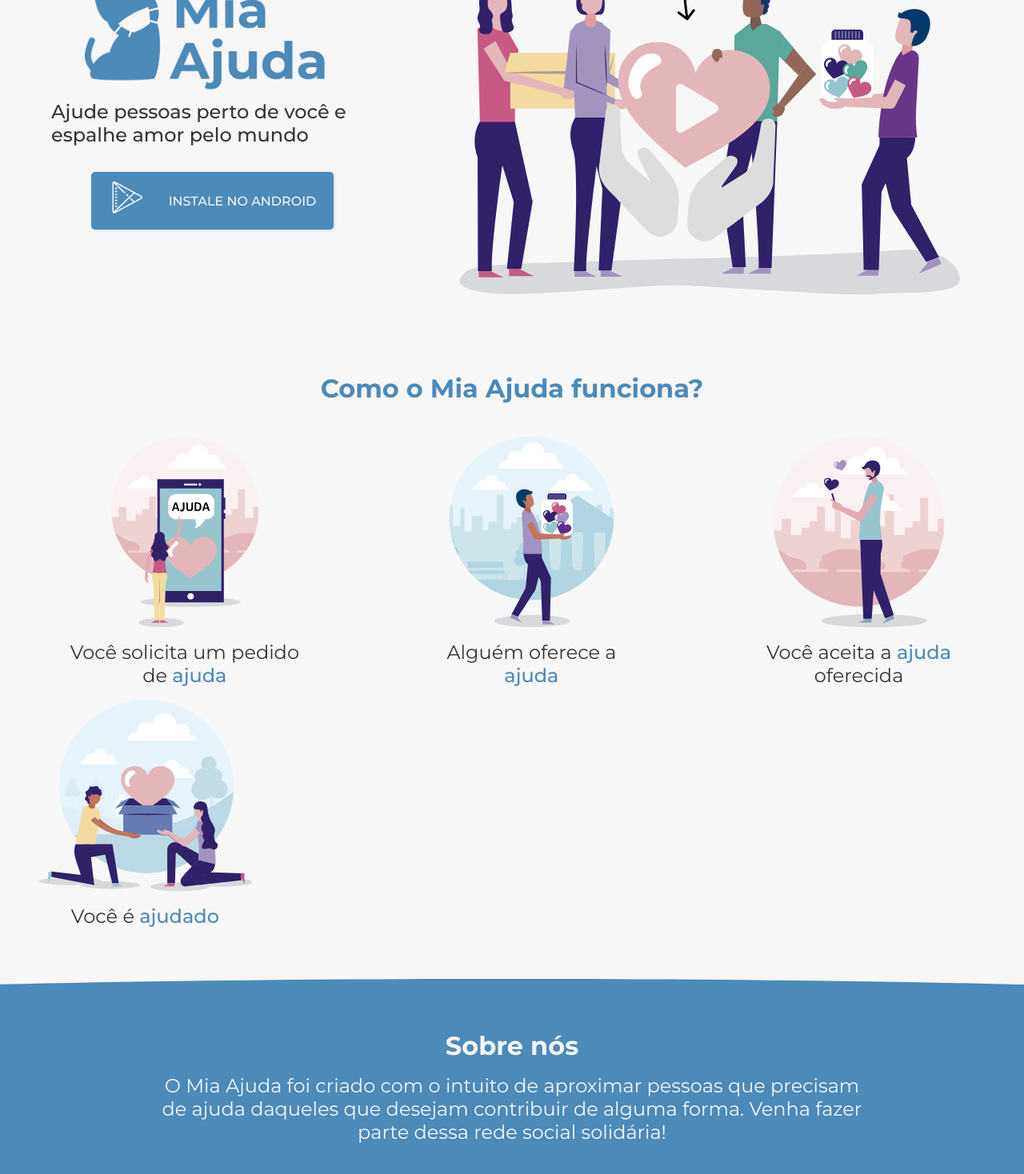
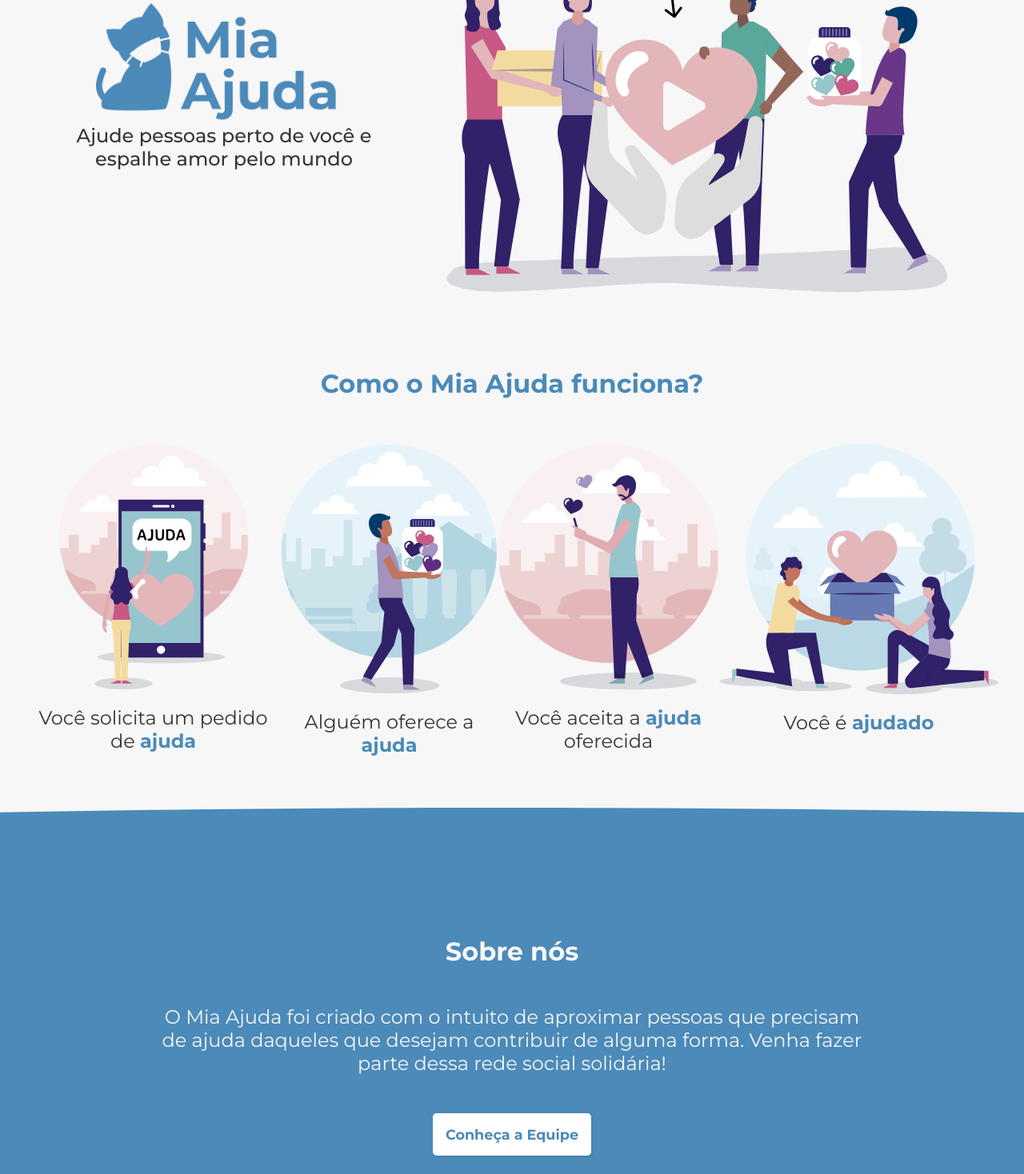
Before and after one commit to mia-ajuda/Institucional, a React (Create React App) app: page / in a window 1280 px wide. Shown: the part 260-1728 px from the top of the page at 80% size. Built offline with nearby package versions, Linux system fonts and the light colour scheme.

Commit message:
fix some layout aligments

```diff
--- a/src/components/HoverPicture/style.css
+++ b/src/components/HoverPicture/style.css
@@ -2,9 +2,11 @@
     position: relative;
     border-radius: 50%;
     overflow: hidden;
-    width: 14rem;
-    height: 14rem;
+    width: 11vw;
+    height: 11vw;
     margin: 1rem;
+    min-width: 130px;
+    min-height: 130px;
     transition: all 0.2s;
 
     display: flex;
@@ -34,14 +36,15 @@
 }
 
 .name {
-    max-width: 12rem;
+    max-width: 80%;
     color: #fff;
     text-align: center;
+    font-size: 1.2rem;
     font-weight: bold;
 }
 
 .image {
-    width: 16rem;
-    height: 16rem;
+    width: 100%;
+    height: 100%;
     object-fit: cover;
 }
--- a/src/components/NavBar/styles.js
+++ b/src/components/NavBar/styles.js
@@ -3,7 +3,7 @@
 export const Navbar = styled.div`
   width: 100%;
   position: fixed;
-  padding: 0.7em 4em;
+  padding: 0.7em 2.5em;
   background-color: #f7f7f7;
   z-index: 10;
 
--- a/src/pages/contact/index.js
+++ b/src/pages/contact/index.js
@@ -17,7 +17,7 @@
             Quer sugerir, elogiar, colaborar?
             Entre em contato com o Mia Ajuda, e faça parte dessa rede solidária!
           </p>
-          <p style={{ marginTop: '.8rem', color: '#4b8ab9', fontWeight: 'bold' }}>miaajudaunb@gmail.com</p>
+          <a className="emailLink" href = "mailto: miaajudaunb@gmail.com">miaajudaunb@gmail.com</a>
         </div>
       </div>
     </Container>
--- a/src/pages/contact/styles.js
+++ b/src/pages/contact/styles.js
@@ -9,12 +9,12 @@
   div {
     display: flex;
     flex-direction: row;
-    margin: 0 2.5em;
 
     div {
       width: 50%;
       img {
         width: 100%;
+        margin: 0 2.5rem;
       }
     }
 
@@ -22,6 +22,17 @@
       display: flex;
       flex-direction: column;
       justify-content: center;
+      margin: 0 2.5rem;
+
+      .emailLink {
+        display: inline-block;
+        padding: 1em 0em;
+        text-align: right;
+        font-size: 2em;
+        margin-top: .8rem;
+        color: #4b8ab9;
+        font-weight: bold
+      }
 
       h3 {
         font-size: 3em;
@@ -45,11 +56,17 @@
         align-self: center;
         img {
           width: 100%;
+          margin: 0;
         }
       }
 
       #contactContent {
         margin-top: 3rem;
+
+        .emailLink {
+          font-size: 1.2rem;
+          text-align: center;
+        }
 
         h3 {
           text-align: center;
--- a/src/pages/home/index.js
+++ b/src/pages/home/index.js
@@ -7,6 +7,8 @@
   Footer,
   HomeBackground,
 } from './styles';
+
+import { NavLink } from 'react-router-dom';
 
 import card1 from '../../assets/images/card1.svg';
 import card2 from '../../assets/images/card2.svg';
@@ -20,6 +22,8 @@
 import Modal from '../../components/Modal/Modal';
 
 import androidIcon from '../../assets/images/android.png';
+import androidBlueIcon from '../../assets/images/android-blue.png';
+
 
 export default function Home() {
   const [openedModal, setOpenedModal] = useState(false);
@@ -44,16 +48,16 @@
       <header>
         <div>
           <img id='logo' src={logoTitle} alt='logo' />
-          <p>Ajude pessoas perto de você e espalhe amor pelo mundo</p>
-          <div className='android-btn'>
+          <p id="main-text">Ajude pessoas perto de você e espalhe amor pelo mundo</p>
+          {/* <button className='android-btn' disabled >
             <img
               id='logo'
               src={androidIcon}
               alt='androind'
-              style={{ width: '3rem' }}
+              style={{ width: '1.5rem', marginRight: '1rem' }}
             />
             INSTALE NO ANDROID
-          </div>
+          </button> */}
         </div>
         <img
           id='header-img'
@@ -65,6 +69,7 @@
       <section>
         <h3 className='title'>Como o Mia Ajuda funciona?</h3>
         <HowToUseList>
+          <div>
             <li>
               <img src={card1} alt='card' />
               <p>
@@ -77,6 +82,8 @@
                 Alguém oferece a <span>ajuda</span>
               </p>
             </li>
+          </div>
+          <div>
             <li>
               <img src={card3} alt='card' />
               <p>
@@ -89,6 +96,7 @@
                 Você é <span>ajudado</span>
               </p>
             </li>
+          </div>
         </HowToUseList>
       </section>
       <HomeBackground>
@@ -99,7 +107,7 @@
             precisam de ajuda daqueles que desejam contribuir de alguma
             forma. Venha fazer parte dessa rede social solidária!
           </p>
-          <button>Conheça a Equipe</button>
+          <NavLink to="/team" style={{textDecoration: "none"}} ><button className="white-btn">Conheça a Equipe</button></NavLink>
         </HomeSection>
         <HomeSection>
           <h3>Vamos melhorar o mundo?!</h3>
@@ -108,7 +116,7 @@
             Entre para nossa lista de apoiadores e torne o mundo cada vez melhor
             por meio da solidariedade!
           </p>
-          <button>Seja um apoiador</button>
+          <NavLink to="/contact" style={{textDecoration: "none"}} ><button className="white-btn">Seja um apoiador</button></NavLink>
         </HomeSection>
         <HomeSection>
           <h3>Faça parte dessa iniciativa!</h3>
@@ -125,16 +133,15 @@
             conversar! Recite um poema! Doe um alimento! Colabore como queira! O
             importante é ajudar!
           </p>
-          <button className='android android-btn'>
-            {' '}
+          {/* <button className='android-btn' >
             <img
               id='logo'
-              src={androidIcon}
+              src={androidBlueIcon}
               alt='androind'
-              style={{ width: '3rem' }}
+              style={{ width: '1.5rem', marginRight: '1rem' }}
             />
-            <span> INSTALE NO ANDROID</span>
-          </button>
+            INSTALE NO ANDROID
+          </button> */}
         </HomeSection>
         <Footer></Footer>
       </HomeBackground>
--- a/src/pages/home/styles.js
+++ b/src/pages/home/styles.js
@@ -7,20 +7,40 @@
 export const Container = styled.div`
   header {
     display: flex;
-    justify-content: space-between;
+    justify-content: space-around;
     padding: 7rem 0 4rem 0;
     width: 90%;
+    height: 90vh;
     margin: 0 auto;
     align-items: center;
 
+    #main-text {
+      text-align: center;
+      margin-bottom: 2rem;
+    }
+
     .android-btn {
+      background-color: #4b8ab9;
+      color: #f7f7f7;
+      border: none;
+      cursor: pointer;
+      padding: 1rem 1rem;
+      border-radius: 0.3rem;
+      font-weight: 500;
+      box-shadow: 1px 1px 3px #35353535;
+      margin-top: 1rem;
+      font-size: 1.1rem;
+
       display: flex;
-      flex-direction: row;
-      justify-content: space-around;
-      width: 75%;
-      font-size: 1rem;
+      justify-content: center;
       align-items: center;
-      padding: .5rem !important;
+
+      &:hover,
+      &:active {
+        transition: all 0.5s;
+        background: ${darken(0.1, '#4b8ab9')};
+        box-shadow: 1px 1px 5px 2px #35353535;
+      }
     }
 
     #header-img {
@@ -29,47 +49,28 @@
 
     #logo {
       width: 20rem;
-      margin-bottom: 0.5rem;
+      margin-bottom: 0;
     }
 
     div {
-      height: 100%;
+      height: 30vh;
       display: flex;
       flex-direction: column;
       justify-content: space-between;
       width: 35%;
+      max-width: 400px;
       font-weight: 500;
       align-items: center;
 
       p {
         margin-bottom: 1rem;
       }
-
-      div {
-        background-color: #4b8ab9;
-        color: #f7f7f7;
-        border: none;
-        cursor: pointer;
-        padding: 1rem 1rem;
-        border-radius: 0.3rem;
-        font-weight: 500;
-        box-shadow: 1px 1px 3px #35353535;
-        margin-top: 1rem;
-        font-size: 1.1rem;
-        width: 100%;
-
-        &:hover,
-        &:active {
-          transition: all 0.5s;
-          background: ${darken(0.1, '#4b8ab9')};
-          box-shadow: 1px 1px 5px 2px #35353535;
-        }
-      }
     }
   }
 
   .title {
     color: #4b8ab9;
+    margin-bottom: 2rem;
   }
 
   h3 {
@@ -80,7 +81,6 @@
     header {
       display: flex;
       flex-direction: column;
-      padding-bottom: 3rem;
 
       #logo {
         width: 15rem;
@@ -88,6 +88,7 @@
 
       div {
         width: 100%;
+        height: 100%;
         p {
           margin: 0;
         }
@@ -108,7 +109,7 @@
       align-items: center;
       text-align: center;
       img {
-        width: 50%;
+        width: 80%;
       }
     }
   }
@@ -121,26 +122,15 @@
   width: 95%;
   margin: 0 auto;
   text-align: center;
-  justify-content: baseline;
+  justify-content: center;
   flex-wrap: wrap;
 
-  li {
-    padding: 0;
-    margin: 0;
+  div {
     display: flex;
-    flex-direction: column;
-    align-items: center;
+    flex: 1;
+    justify-content: space-around;
+  }
 
-    img {
-      height: 15rem;
-      margin: 0 1rem;
-      margin: 1rem;
-    }
-
-    p {
-      width: 80%;
-    }
-  }
 
   img {
     margin-bottom: 1rem;
@@ -152,7 +142,7 @@
 
   span {
     color: #4b8ab9;
-    font-weight: 500;
+    font-weight: bold;
   }
 
   @media only screen and (max-width: 768px) {
@@ -166,12 +156,13 @@
 `;
 export const HomeSection = styled.section`
   text-align: center;
-  padding: 4rem 0 1.5rem 0;
+  padding: 6rem 0 1.5rem 0;
   color: #f7f7f7;
 
   p {
-    margin: 1rem auto;
+    margin: 3rem auto;
     width: 70%;
+    max-width: 1000px;
   }
 
   h3 {
@@ -179,38 +170,58 @@
     text-align: center;
   }
 
-  .android {
-    background-color: #f7ef6e;
+  .white-btn {
+    margin: auto;
+    background-color: #fff;
     color: #4b8ab9;
+    border: none;
+    cursor: pointer;
+    padding: 1rem 1rem;
+    border-radius: 0.3rem;
+    font-weight: bold;
+    box-shadow: 1px 1px 3px #35353535;
+    margin-top: 1rem;
+    font-size: 1.1rem;
+
     display: flex;
+    justify-content: center;
     align-items: center;
-    margin: 0 auto;
-    &:hover,
-    &:active {
-      background: ${darken(0.1, '#F7EF6E')};
-    }
-  }
-
-  button {
-    background-color: #f7f7f7;
-    color: #4b8ab9;
-    padding: 0.8rem 1rem;
-    border: none;
-    border-radius: 0.2rem;
-    font-weight: 600;
-    box-shadow: 1px 1px 3px #35353535;
-    margin-top: 1.5rem;
-    font-size: 1.2rem;
 
     &:hover,
     &:active {
       transition: all 0.5s;
-      background: ${darken(0.1, '#f7f7f7')};
+      background: ${darken(0.1, '#fff')};
+      box-shadow: 1px 1px 5px 2px #35353535;
+    }
+  }
+
+  .android-btn {
+    margin: auto;
+    background-color: #f7ef6e;
+    color: #4b8ab9;
+    border: none;
+    cursor: pointer;
+    padding: 1rem 1rem;
+    border-radius: 0.3rem;
+    font-weight: bold;
+    box-shadow: 1px 1px 3px #35353535;
+    margin-top: 1rem;
+    font-size: 1.1rem;
+
+    display: flex;
+    justify-content: center;
+    align-items: center;
+
+    &:hover,
+    &:active {
+      transition: all 0.5s;
+      background: ${darken(0.1, '#f7ef6e')};
       box-shadow: 1px 1px 5px 2px #35353535;
     }
   }
 `;
 export const HomeBackground = styled.div`
+  padding-top: 4rem;
   background-image: url(${background});
   background-repeat: no-repeat;
   background-size: cover;
--- a/src/pages/support/styles.js
+++ b/src/pages/support/styles.js
@@ -62,18 +62,25 @@
 
       div {
         flex-direction: column;
+        align-items: center;
         margin: 0;
 
         div {
-          width: 70%;
           align-self: center;
           img {
             width: 100%;
           }
         }
 
+        #support-img {
+          width: 70%;
+          margin-right: 0;
+        }
+
         #supportContent {
+          margin-left: 0;
           p {
+            width: 70%;
             text-align: center;
           }
         }
@@ -81,6 +88,10 @@
 
       #supporterContent {
         margin-top: 4em;
+
+        .card-container {
+          width: 80%;
+        }
       }
     }
   }
--- a/src/pages/team/styles.js
+++ b/src/pages/team/styles.js
@@ -41,9 +41,10 @@
       }
 
       .card-container {
+        margin: 0 1.5rem;
         display: flex;
         flex-wrap: wrap;
-        justify-content: space-around;
+        justify-content: space-between;
         flex-direction: row;
       }
 
@@ -51,11 +52,6 @@
   }
 
   @media only screen and (max-width: 768px) {
-    .card-container {
-      img {
-        min-width: 30%;
-      }
-    }
     div {
       flex-direction: column;
 
@@ -66,17 +62,23 @@
 
       div {
         flex-direction: column;
-        margin: 0;
+        align-items: center;
 
         div {
-          width: 70%;
           align-self: center;
           img {
             width: 100%;
           }
         }
 
+        #team-img {
+          margin-right: 0;
+          width: 70%;
+        }
+
         #teamContent {
+          width: 70%;
+          margin-left: 0;
           p {
             text-align: center;
           }
@@ -85,6 +87,10 @@
 
       #membersContent {
         margin-top: 4em;
+
+        .card-container {
+          margin: 0 .5rem;
+        }
       }
     }
   }
--- a/src/utils/support.js
+++ b/src/utils/support.js
@@ -3,7 +3,7 @@
 
 const supports = [
     {
-        name: 'Universidade de Brasília',
+        name: 'UnB',
         image: unb
     },
     {
```
Also changed, not shown: src/assets/images/android-blue.png (added), src/assets/images/android.png. Lines whose indentation alone changed are shown as unchanged.
